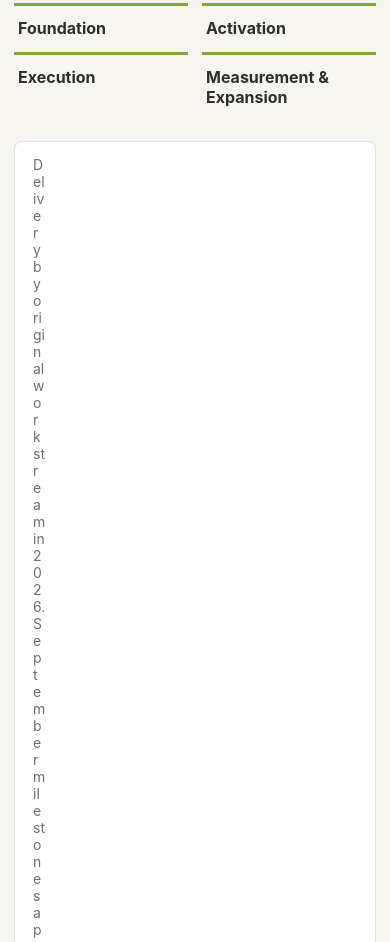
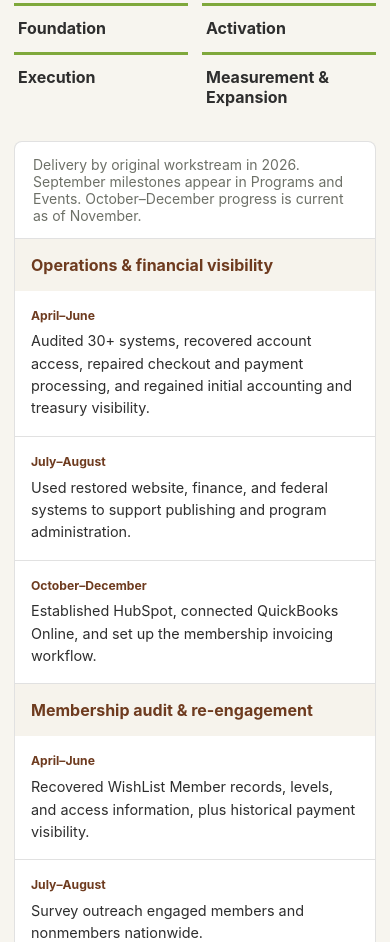
Before and after one commit to Tangent-West/nha-2026-october-board-briefing, a plain HTML site: page index.html in a window 390 px wide. Shown: the part 3051-3993 px from the top of the page. Drawn offline with Linux system fonts and the light colour scheme.

Commit message:
Keep comparison caption readable on mobile

```diff
--- a/october.css
+++ b/october.css
@@ -352,7 +352,7 @@
     border-top: 1px solid var(--line);
   }
 
-  .comparison table, .comparison tbody, .comparison tr, .comparison th, .comparison td {
+  .comparison table, .comparison caption, .comparison tbody, .comparison tr, .comparison th, .comparison td {
     display: block;
     width: 100%;
   }
```
